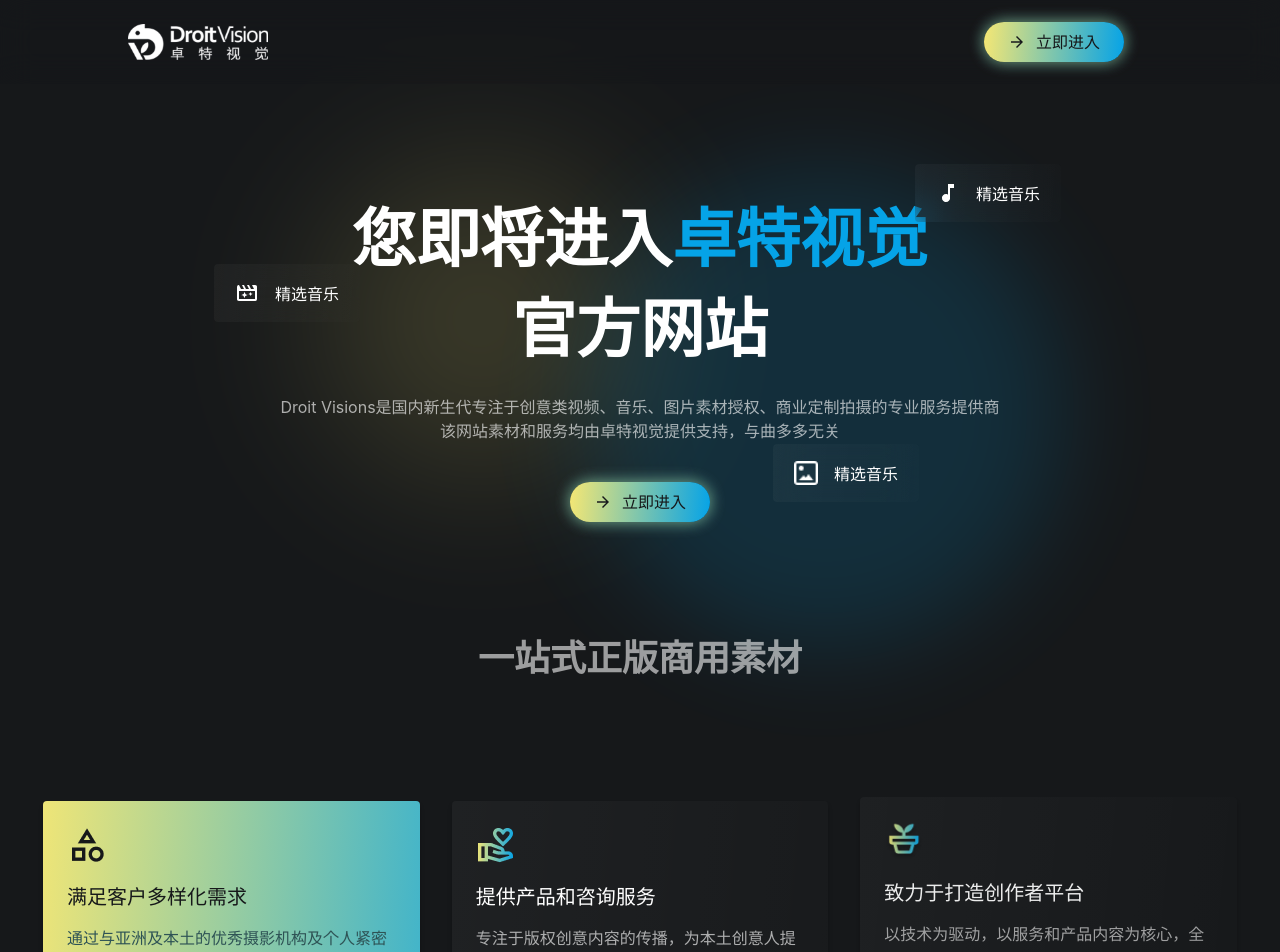
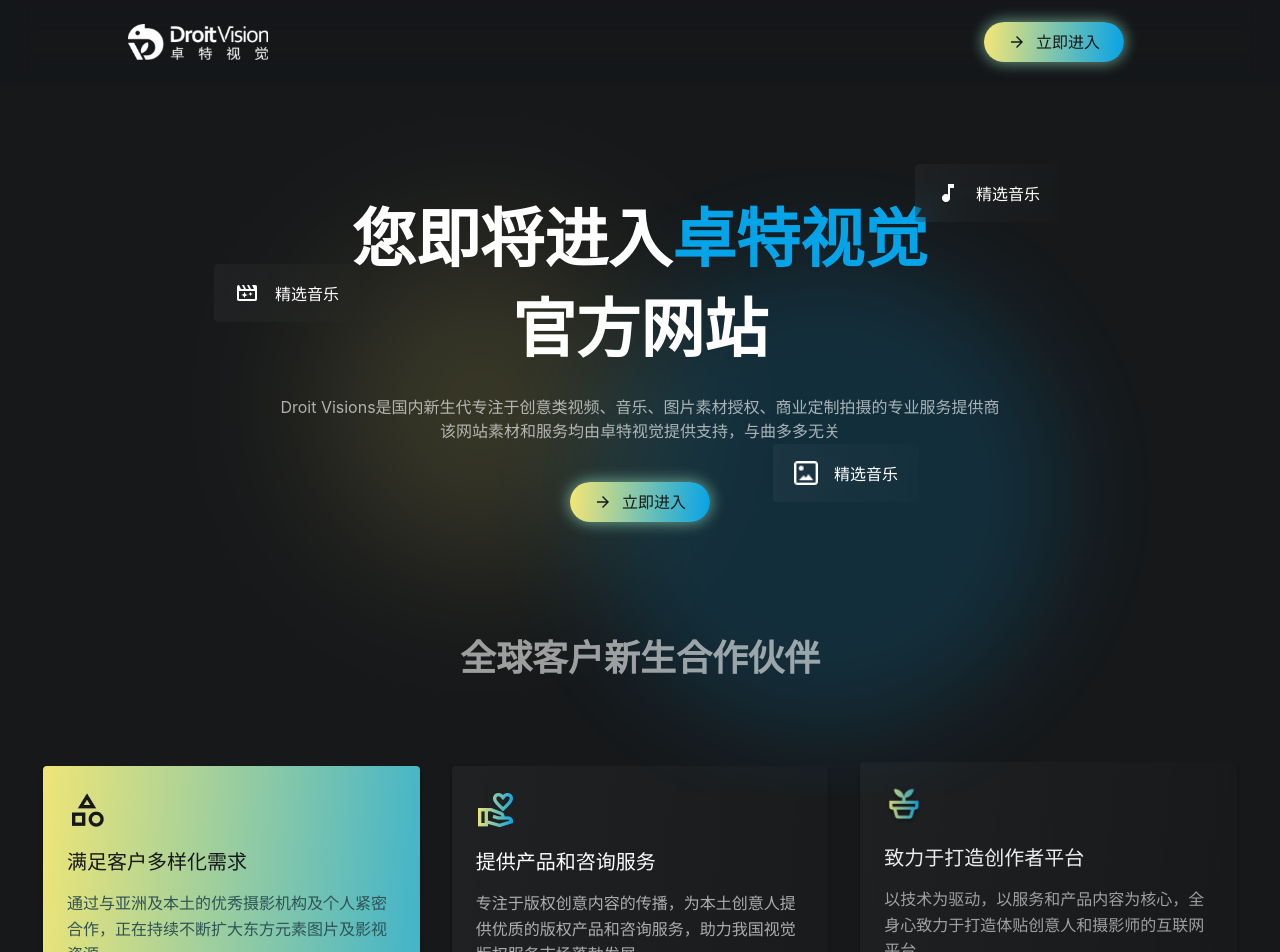
Before and after one commit to ChristianPaoloDagdag/DroitVision, a React (Create React App) app: page / in a window 1280 px wide. Shown: the top 952 px of the page. Built offline with nearby package versions, Linux system fonts and the light colour scheme.

Commit message:
fix: adjust ContentOne sizing

```diff
--- a/src/pages/Home/ContentOne/styles.jsx
+++ b/src/pages/Home/ContentOne/styles.jsx
@@ -6,7 +6,9 @@
   align-items: center;
   display: flex;
   flex-direction: column;
-  min-height: 600px;
+  min-height: 710px;
+  position: relative;
+  overflow: hidden;
 
   @media (max-width: 582px) {
     margin-bottom: 160px;
@@ -20,6 +22,7 @@
   height: 480px;
   left: calc(50% - 480px / 2 + 184px);
   opacity: 0.16;
+  overflow: auto;
   position: absolute;
   top: 170px;
   width: 480px;
--- a/src/pages/Home/ContentTwo/index.jsx
+++ b/src/pages/Home/ContentTwo/index.jsx
@@ -63,7 +63,7 @@
         transition={TitleTransition.transition}
         viewport={TitleTransition.viewport}
       >
-        一站式正版商用素材
+        全球客户新生合作伙伴
       </S.Title>
       <S.PartnerContainer>{ServiceMap}</S.PartnerContainer>
     </S.Container>
--- a/src/pages/Home/ContentTwo/styles.jsx
+++ b/src/pages/Home/ContentTwo/styles.jsx
@@ -7,7 +7,7 @@
   flex-direction: column;
   gap: 60px;
   min-height: 460px;
-  margin-top: -95px;
+  margin-top: -205px;
   padding-top: 40px;
 `;
 
@@ -15,7 +15,7 @@
   font-size: 36px;
   font-weight: 600;
   opacity: 0;
-  margin-bottom: 60px;
+  margin-bottom: 25px;
 `;
 
 export const PartnerContainer = styled(motion.div)`
```
